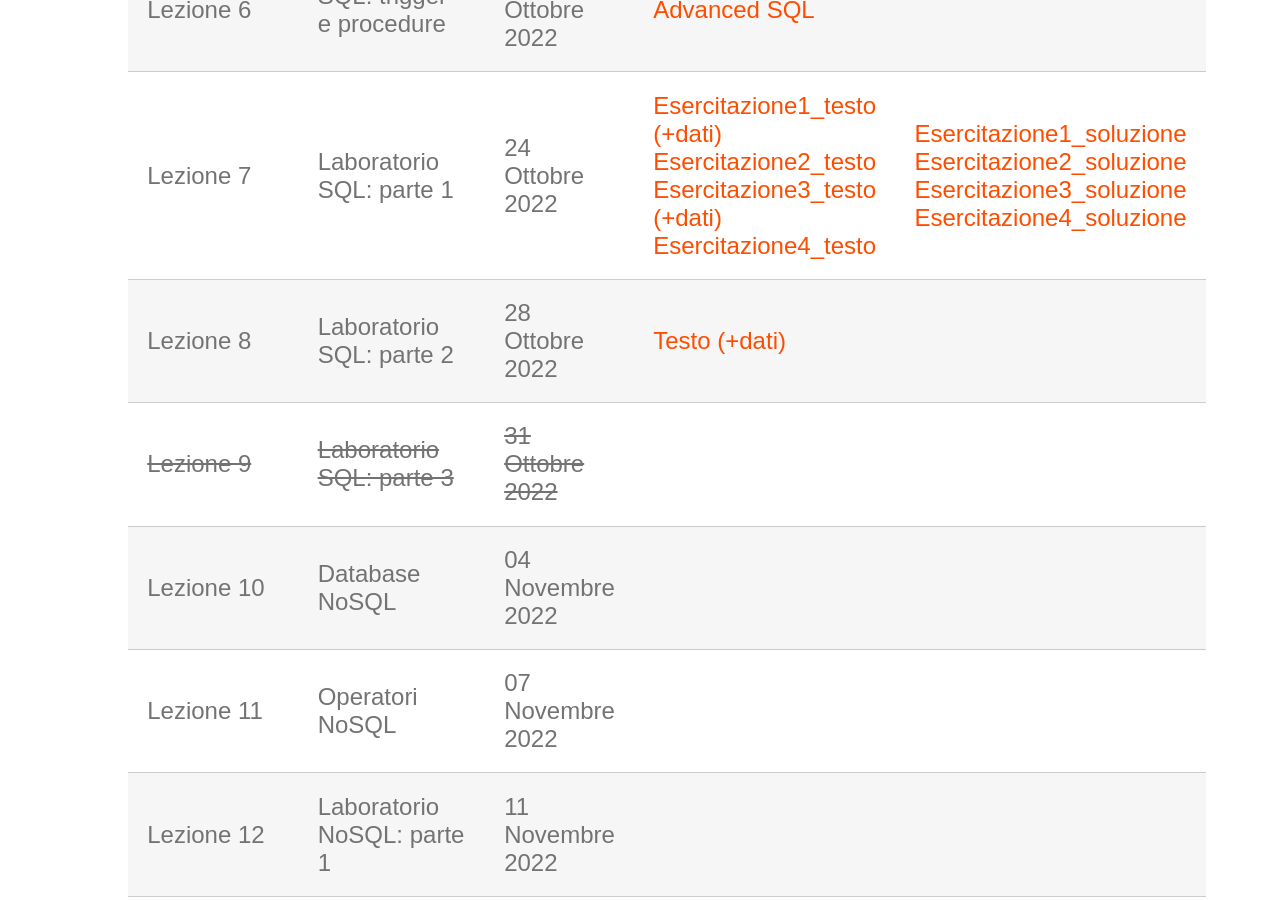
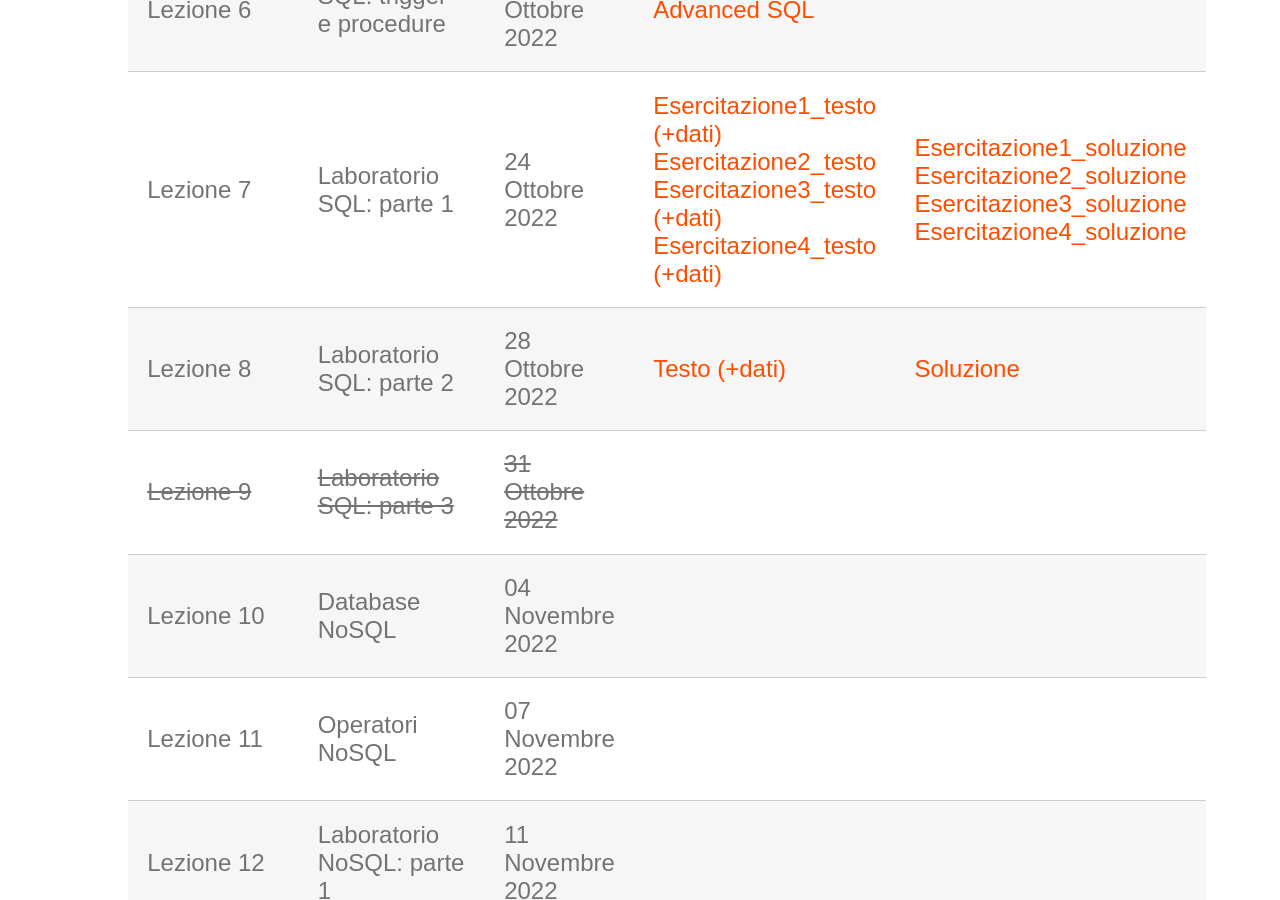
Before and after one commit to perceivelab/database-course, a Jekyll site: the page built from lezioni.md, in a window 1280 px wide and 900 px high, scrolled down 1151 px. Built offline with Jekyll 4.4.1, drawn with Linux system fonts in a browser that asks for light colours; our own code applies the rules of GitHub Pages for plain Markdown files.

Commit message:
Update lezioni.md

```diff
--- a/lezioni.md
+++ b/lezioni.md
@@ -14,8 +14,8 @@ Questa pagina contiene le slide, note e gli esempi di codice delle lezioni del c
 | Lezione 4  | SQL: Concetti di base                    | 14 Ottobre 2022   | [Link](https://drive.google.com/file/d/1zLyhfNtUqWMqimEtk2PAbZJsA6m6o6aS/view?usp=sharing)                        |             |
 | Lezione 5  | SQL Avanzato                             | 17 Ottobre 2022   | [Operatori Aggregati](https://drive.google.com/file/d/1YqAuOcYnx2okRPGMOlK00QKvHX6t-Cf2/view?usp=sharing), [MySQL](https://drive.google.com/file/d/1vsvOpQil_n-gnUfZv1C0aTXPbk3eorOK/view?usp=sharing)                       | [Dati_es1](https://drive.google.com/file/d/1tuE5tC5BfNo53BtE35M-ITawzY5-AMdB/view?usp=sharing)            |
 | Lezione 6  | SQL: trigger e procedure                 | 17 Ottobre 2022   |    [Advanced SQL](https://drive.google.com/file/d/1gwbvt1cCsAN91pKShpLmL8Oj_n_zUnp6/view?usp=sharing)                     |             |
-| Lezione 7  | Laboratorio SQL: parte 1                 | 24 Ottobre 2022   | [Esercitazione1_testo](https://drive.google.com/file/d/1U7OOJdAS7KO35V79Vkql-YpQXpWCPwRe/view?usp=sharing) [(+dati)](https://drive.google.com/file/d/122AD9a5xM8PO9B2fIntYr81e0XD-PYM0/view?usp=sharing) [Esercitazione2_testo](https://drive.google.com/file/d/1lpOeANRIWdL4h5ZbLlucaei8sS1Z3sCH/view?usp=sharing) [Esercitazione3_testo](https://drive.google.com/file/d/1UBj_yDPDhH0sH9tkBtHdZI0sey8b-94q/view?usp=sharing) [(+dati)](https://drive.google.com/file/d/1Lso_VbmuBDzh7EZmy8xklQM3Bns2T-Uf/view?usp=sharing) [Esercitazione4_testo](https://drive.google.com/file/d/1kx_pa-Yqc9-CLwG40t6fspy2g8xAlcDF/view?usp=sharing)                    | [Esercitazione1_soluzione](https://drive.google.com/file/d/1p-mm4RzjTjfpVHwOzRGYKUhoqb7TLbB7/view?usp=sharing) [Esercitazione2_soluzione](https://drive.google.com/file/d/1L2MaRo9BAhRCuUIc1AUR4EUGKgINsC97/view?usp=sharing) [Esercitazione3_soluzione](https://drive.google.com/file/d/1oIO4nZcUjdeIPyhyiAjkA2sRAOsOya-k/view?usp=sharing) [Esercitazione4_soluzione](https://drive.google.com/file/d/1uu7KEYAfEzZPhewKmPiGe_MGt1cZvxsp/view?usp=sharing)         |
-| Lezione 8  | Laboratorio SQL: parte 2                 | 28 Ottobre 2022   | [Testo](https://drive.google.com/file/d/10TcOD8hcc9jl-LfiqNhUKGGWNrj6JKLt/view?usp=sharing) [(+dati)](https://drive.google.com/file/d/1eH-Y5O6zLPLvV3c3H4qK0SrZj5J58Ld_/view?usp=sharing)                       |             |
+| Lezione 7  | Laboratorio SQL: parte 1                 | 24 Ottobre 2022   | [Esercitazione1_testo](https://drive.google.com/file/d/1U7OOJdAS7KO35V79Vkql-YpQXpWCPwRe/view?usp=sharing) [(+dati)](https://drive.google.com/file/d/122AD9a5xM8PO9B2fIntYr81e0XD-PYM0/view?usp=sharing) [Esercitazione2_testo](https://drive.google.com/file/d/1lpOeANRIWdL4h5ZbLlucaei8sS1Z3sCH/view?usp=sharing) [Esercitazione3_testo](https://drive.google.com/file/d/1UBj_yDPDhH0sH9tkBtHdZI0sey8b-94q/view?usp=sharing) [(+dati)](https://drive.google.com/file/d/1Lso_VbmuBDzh7EZmy8xklQM3Bns2T-Uf/view?usp=sharing) [Esercitazione4_testo](https://drive.google.com/file/d/1kx_pa-Yqc9-CLwG40t6fspy2g8xAlcDF/view?usp=sharing) [(+dati)](https://drive.google.com/file/d/1eONZZMamy96_n-DegvjfJ5yCibyUjeG5/view?usp=sharing)                    | [Esercitazione1_soluzione](https://drive.google.com/file/d/1p-mm4RzjTjfpVHwOzRGYKUhoqb7TLbB7/view?usp=sharing) [Esercitazione2_soluzione](https://drive.google.com/file/d/1sPkRf2ccJSsraYdD0l4YrZb3Ez7jEIkj/view?usp=sharing) [Esercitazione3_soluzione](https://drive.google.com/file/d/1oIO4nZcUjdeIPyhyiAjkA2sRAOsOya-k/view?usp=sharing) [Esercitazione4_soluzione](https://drive.google.com/file/d/1uu7KEYAfEzZPhewKmPiGe_MGt1cZvxsp/view?usp=sharing)         |
+| Lezione 8  | Laboratorio SQL: parte 2                 | 28 Ottobre 2022   | [Testo](https://drive.google.com/file/d/10TcOD8hcc9jl-LfiqNhUKGGWNrj6JKLt/view?usp=sharing) [(+dati)](https://drive.google.com/file/d/1eH-Y5O6zLPLvV3c3H4qK0SrZj5J58Ld_/view?usp=sharing)                       | [Soluzione](https://drive.google.com/file/d/1jXxiKd2K7mXKNMIn2Ie4CsNWnky-hbhs/view?usp=sharing)            |
 | ~~Lezione 9~~  | ~~Laboratorio SQL: parte 3~~                 | ~~31 Ottobre 2022~~   |                         |             |
 | Lezione 10 | Database NoSQL                           | 04 Novembre 2022  |                         |             |
 | Lezione 11 | Operatori NoSQL                          | 07 Novembre 2022  |                         |             |
```
